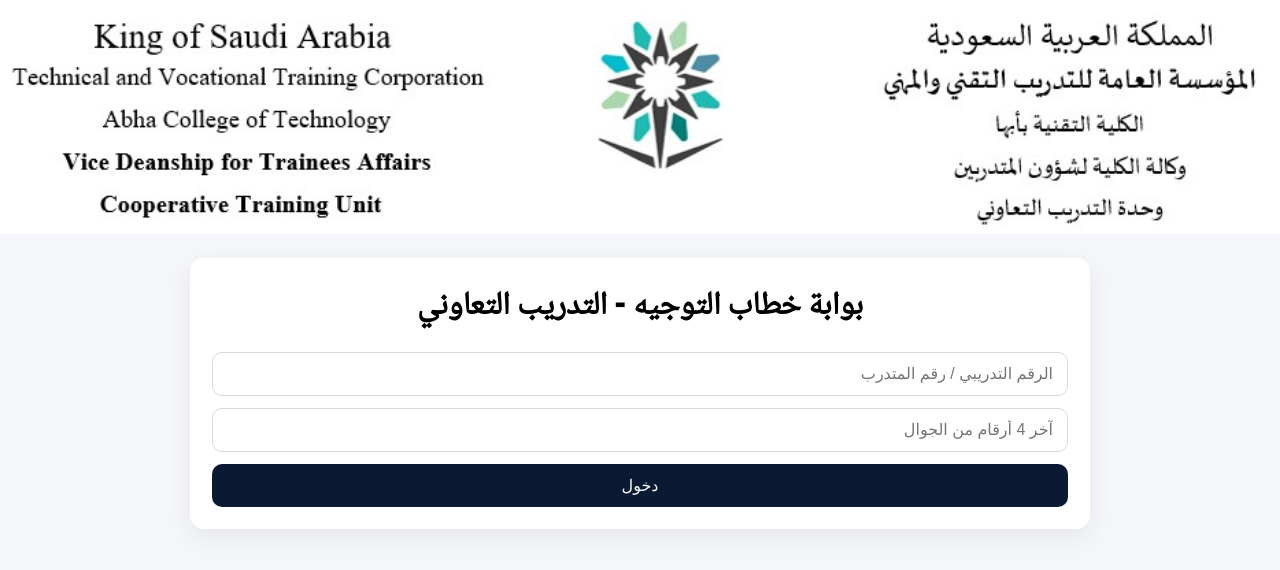
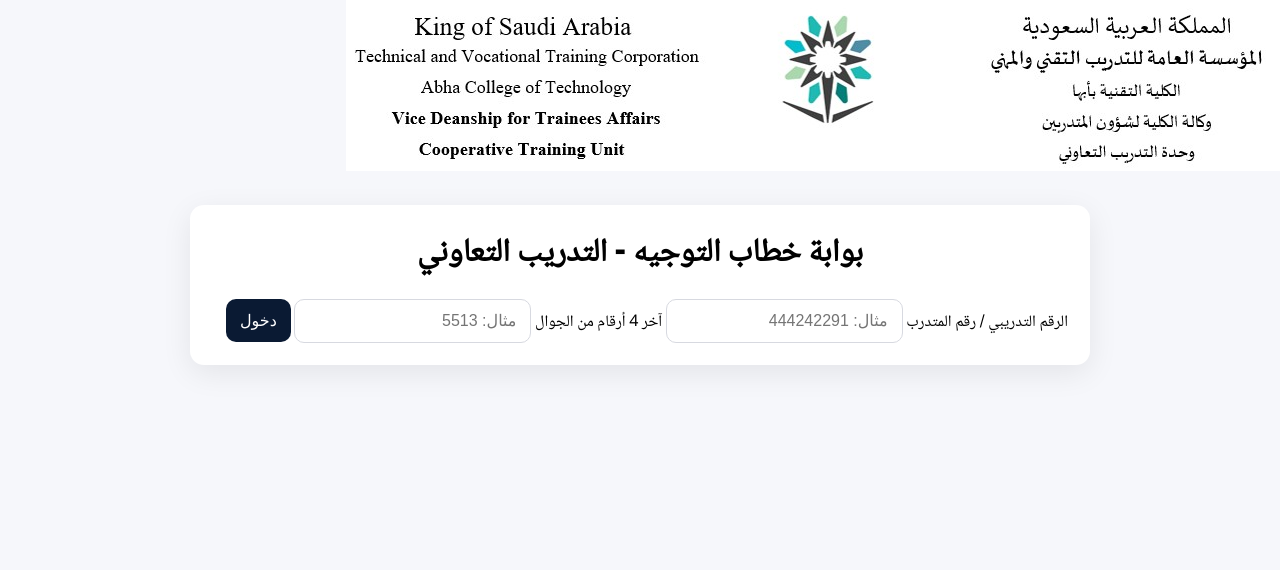
Before and after one commit to ctabha/coop-training, a Flask app: page / in a window 1280 px wide. Shown: the top 570 px of the page. Run offline with Flask 3, Linux system fonts and the light colour scheme.

Commit message:
Update index.html

```diff
--- a/templates/index.html
+++ b/templates/index.html
@@ -3,27 +3,35 @@
 <head>
   <meta charset="utf-8" />
   <meta name="viewport" content="width=device-width, initial-scale=1" />
+  <link rel="stylesheet" href="{{ url_for('static', filename='style.css') }}">
   <title>بوابة خطاب التوجيه - التدريب التعاوني</title>
-  <link rel="stylesheet" href="/static/style.css">
 </head>
 <body>
   <div class="page">
-    <div class="header">
-      <img src="/static/header.jpg" alt="header">
-    </div>
+    <img class="header" src="{{ url_for('static', filename='header.jpg') }}" alt="header" />
 
     <div class="card">
       <h1>بوابة خطاب التوجيه - التدريب التعاوني</h1>
 
-      <form method="post" class="form">
-        <input name="trainee_id" placeholder="الرقم التدريبي / رقم المتدرب" autocomplete="off" />
-        <input name="last4" placeholder="آخر 4 أرقام من الجوال" autocomplete="off" />
+      {% with messages = get_flashed_messages(with_categories=true) %}
+        {% if messages %}
+          <div class="msgs">
+            {% for cat, msg in messages %}
+              <div class="msg {{cat}}">{{ msg }}</div>
+            {% endfor %}
+          </div>
+        {% endif %}
+      {% endwith %}
+
+      <form method="POST" action="/">
+        <label>الرقم التدريبي / رقم المتدرب</label>
+        <input name="trainee_id" placeholder="مثال: 444242291" required>
+
+        <label>آخر 4 أرقام من الجوال</label>
+        <input name="last4" placeholder="مثال: 5513" required>
+
         <button type="submit">دخول</button>
       </form>
-
-      {% if error %}
-        <div class="error">{{ error }}</div>
-      {% endif %}
     </div>
   </div>
 </body>
```
